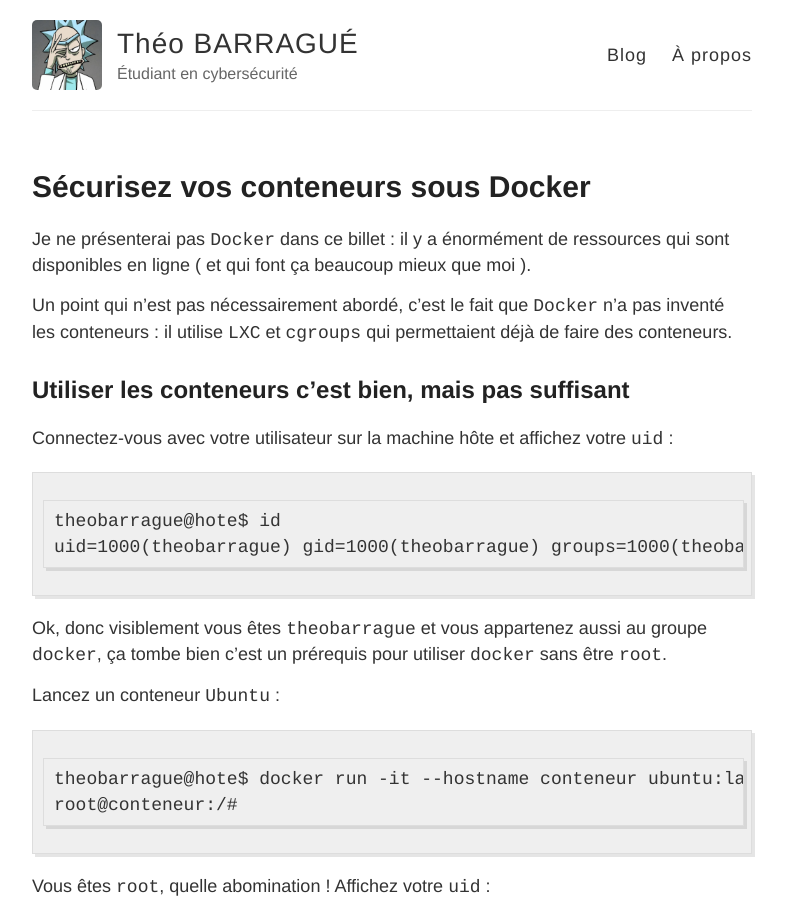
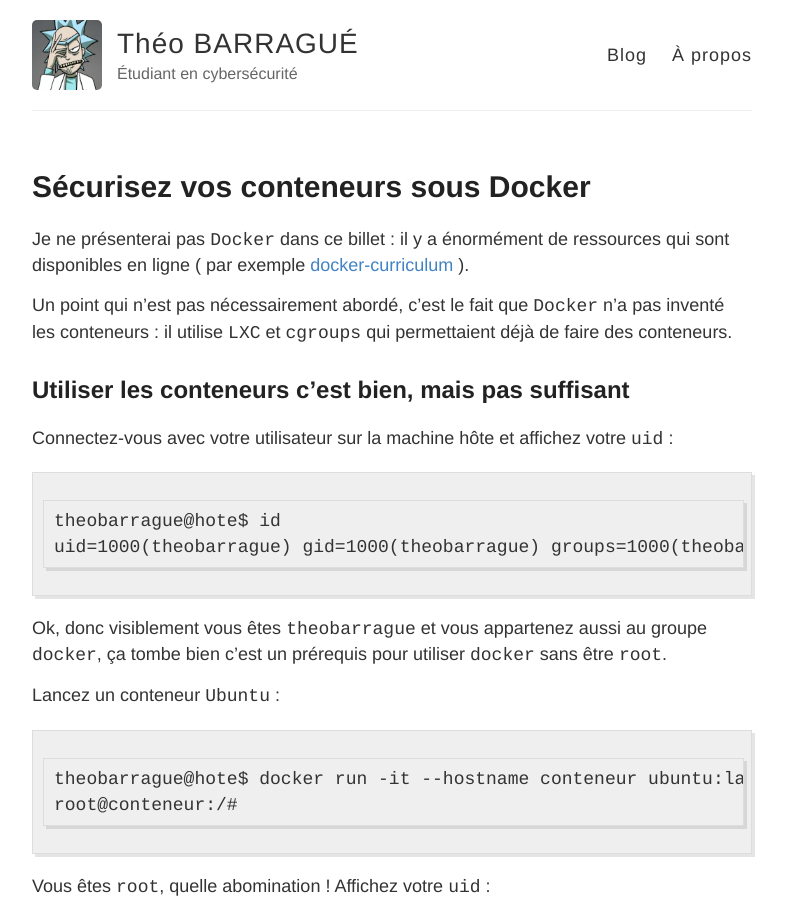
Before and after one commit to theobarrague/theobarrague.github.io, a Jekyll site: the page built from _posts/2021-1-25-secure-your-docker-containers.md, in a window 1280 px wide and 900 px high. Shown: the whole window, without its empty margins (248-1034 px from the left). Built offline with Jekyll 4.4.1, drawn with Linux system fonts in a browser that asks for light colours.

Commit message:
Update 2021-1-25-secure-your-docker-containers.md

```diff
--- a/_posts/2021-1-25-secure-your-docker-containers.md
+++ b/_posts/2021-1-25-secure-your-docker-containers.md
@@ -4,7 +4,7 @@ lang: fr
 title: Sécurisez vos conteneurs sous Docker
 ---
 
-Je ne présenterai pas `Docker` dans ce billet : il y a énormément de ressources qui sont disponibles en ligne ( et qui font ça beaucoup mieux que moi ).
+Je ne présenterai pas `Docker` dans ce billet : il y a énormément de ressources qui sont disponibles en ligne ( par exemple [docker-curriculum](https://docker-curriculum.com/) ).
 
 Un point qui n'est pas nécessairement abordé, c'est le fait que `Docker` n'a pas inventé les conteneurs : il utilise `LXC` et `cgroups` qui permettaient déjà de faire des conteneurs.
 
```
